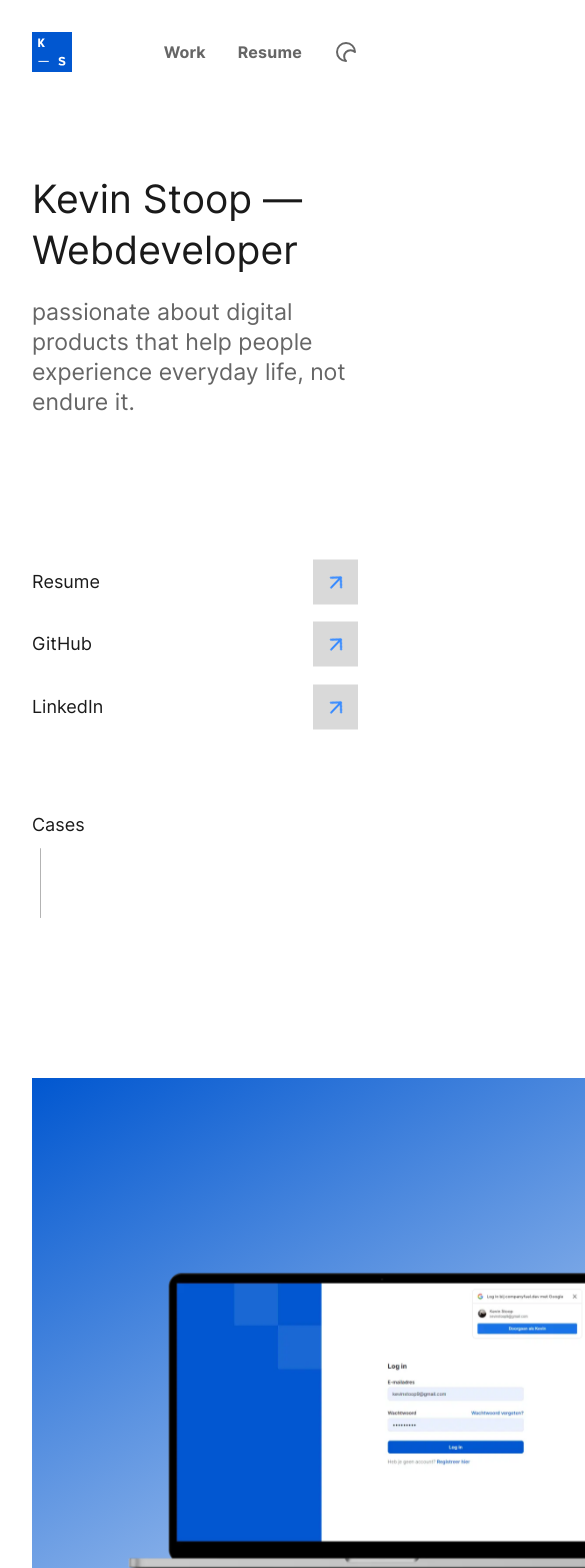
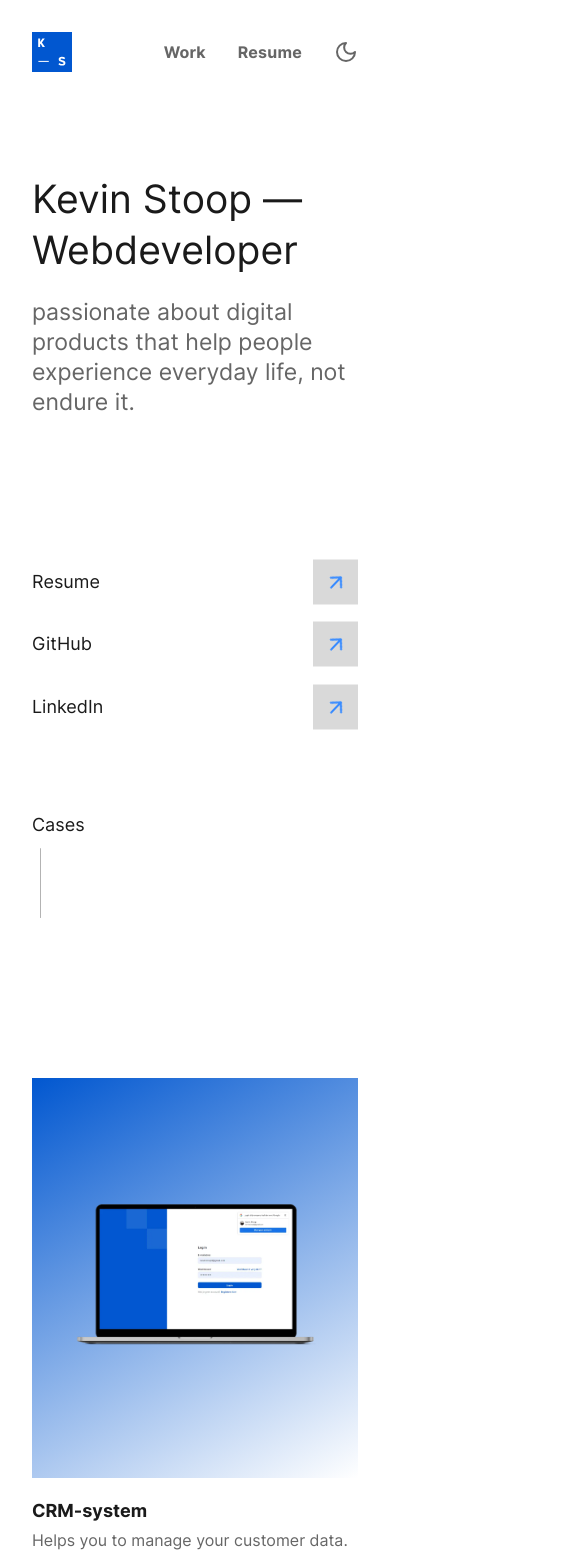
Before and after one commit to NSMNIA/NSMNIA, a React (Vite) app: page /#/ in a window 390 px wide. Shown: the top 1568 px of the page, 585 px wide, since content can reach past the window. Built offline with nearby package versions, Linux system fonts and the light colour scheme.

Commit message:
imported images for build
Signed-off-by: Kevin Stoop <433243@student.fontys.nl>

```diff
--- a/src/components/CaseItem/caseItem.module.scss
+++ b/src/components/CaseItem/caseItem.module.scss
@@ -1,10 +1,17 @@
+@import '../../assets/scss/breakpoints';
+
 .work--projects-grid-item {
     height: 700px;
-    width: 700px;
+    max-width: 700px;
+    width: 100%;
     background: linear-gradient(150deg, var(--gradient-begin-color) 0%, var(--gradient-end-color) 100%);
     justify-self: start;
     position: relative;
     transition: transform .5s cubic-bezier(.5, -.5, .1, 1.5);
+
+    @include media("<=phone") {
+        height: 400px;
+    }
 
     &:nth-child(odd) {
         justify-self: end;
@@ -57,6 +64,11 @@
         margin-bottom: calc(80px + 1rem);
         color: var(--background2);
 
+        @include media("<=phone") {
+            opacity: 0;
+            display: none;
+        }
+
         &::before {
             content: '';
             position: absolute;
--- a/src/components/Navigation/navigation.module.scss
+++ b/src/components/Navigation/navigation.module.scss
@@ -163,6 +163,10 @@
     cursor: pointer;
     color: var(--foreground2);
 
+    @include media("<=1300px") {
+        transform: rotate(0);
+    }
+
     svg {
         width: 24px;
         height: 24px;
--- a/src/pages/Home.tsx
+++ b/src/pages/Home.tsx
@@ -1,4 +1,9 @@
 import { Link } from 'react-router-dom';
+import ImageBetonboringengeffen from '../assets/images/projects/betonboringengeffen/index.webp';
+import ImageCRM from '../assets/images/projects/crm/index.webp';
+import ImagePraktijk212 from '../assets/images/projects/praktijk212/index.webp';
+import ImageScabtik2022 from '../assets/images/projects/scabtik2022/index.webp';
+import ImageVVD from '../assets/images/projects/vvd/index.webp';
 import STYLE from '../assets/scss/home.module.scss';
 import CaseItem from '../components/CaseItem';
 
@@ -66,13 +71,13 @@ const Home = (props: Props) => {
             </div>
             <div className={STYLE['work--projects']}>
                 <div className={STYLE['work--projects-grid']}>
-                    <CaseItem title="CRM-system" description='Helps you to manage your customer data.' image='/src/assets/images/projects/crm/index.webp' link="/crm-system" gradientBeginColor="rgb(1, 87, 208)" gradientEndColor="rgb(255,255,255)" />
+                    <CaseItem title="CRM-system" description='Helps you to manage your customer data.' image={ImageCRM} link="/crm-system" gradientBeginColor="rgb(1, 87, 208)" gradientEndColor="rgb(255,255,255)" />
 
-                    <CaseItem title="Scabtik rebranding" description='Website rebranding for an upcoming Hardstyle artist.' image='/src/assets/images/projects/scabtik2022/index.webp' link="/scabtik-2022" gradientBeginColor="rgb(171, 129, 95)" gradientEndColor="rgb(30, 30, 30)" />
+                    <CaseItem title="Scabtik rebranding" description='Website rebranding for an upcoming Hardstyle artist.' image={ImageScabtik2022} link="/scabtik-2022" gradientBeginColor="rgb(171, 129, 95)" gradientEndColor="rgb(30, 30, 30)" />
 
-                    <CaseItem title="VVD-kieswijzer" description='Personal election guide for the municipal elections of a political party.' image='/src/assets/images/projects/vvd/index.webp' link="/vvd" gradientBeginColor="rgb(255, 100, 0)" gradientEndColor="rgb(10, 44, 202)" />
+                    <CaseItem title="VVD-kieswijzer" description='Personal election guide for the municipal elections of a political party.' image={ImageVVD} link="/vvd" gradientBeginColor="rgb(255, 100, 0)" gradientEndColor="rgb(10, 44, 202)" />
 
-                    <CaseItem title="Praktijk 212" description='Website for a dentist in Amsterdam.' image='/src/assets/images/projects/praktijk212/index.webp' link="/praktijk212" gradientBeginColor="rgb(240, 201, 171)" gradientEndColor="rgb(213, 228, 244)" />
+                    <CaseItem title="Praktijk 212" description='Website for a dentist in Amsterdam.' image={ImagePraktijk212} link="/praktijk212" gradientBeginColor="rgb(240, 201, 171)" gradientEndColor="rgb(213, 228, 244)" />
 
                     <CaseItem title="RFC Maastricht" description='Website for a medicine contest in Maastricht.' image='' link="/rfc-maastricht" gradientBeginColor="" gradientEndColor="" />
 
@@ -98,7 +103,7 @@ const Home = (props: Props) => {
 
                     <CaseItem title="Gewoon Samen" description='Website for helping people with physical disabilities.' image='' link="/gewoon-samen" gradientBeginColor="" gradientEndColor="" />
 
-                    <CaseItem title="Betonboringen Geffen" description='Website for a concrete drilling company.' image='/src/assets/images/projects/betonboringengeffen/index.webp' link="/betonboringen-geffen" gradientBeginColor="rgb(0, 89, 68)" gradientEndColor="rgb(191, 207, 220)" />
+                    <CaseItem title="Betonboringen Geffen" description='Website for a concrete drilling company.' image={ImageBetonboringengeffen} link="/betonboringen-geffen" gradientBeginColor="rgb(0, 89, 68)" gradientEndColor="rgb(191, 207, 220)" />
 
                     <CaseItem title="Red Mijn Scriptie" description='Website for help writing a thesis.' image='' link="/red-mijn-scriptie" gradientBeginColor="" gradientEndColor="" />
 
```
